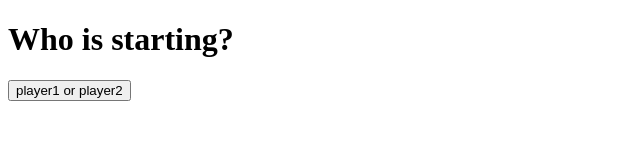
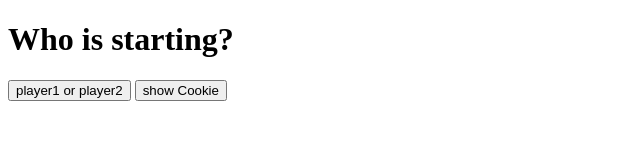
Before and after one commit to patrikpl20/CI, a plain HTML site: page cointoss_demo.html in a window 1280 px wide. Shown: the whole page, without its empty margins (0-640 px from the left). Drawn offline with Linux system fonts and the light colour scheme.

Commit message:
cookie_demo

```diff
--- a/cointoss_demo.html
+++ b/cointoss_demo.html
@@ -4,15 +4,22 @@
   <meta charset="utf-8">
   <title>toss a coin</title>
 </head>
-
 <body>
     <h1>Who is starting?</h1>
     <button onclick="myfunction()">player1 or player2</button>
+    <button onclick="alertCookie()">show Cookie</button>
     <div id="name"></div>
     <img id="myimage">
 </body>
 
 <script>
+
+    document.cookie = "test";
+
+    function alertCookie() {
+      alert(document.cookie);
+    }
+
     function myfunction() {
         function getrandomnum(min, max){
             return Math.floor(Math.random() * (max-min)) + min;
```
